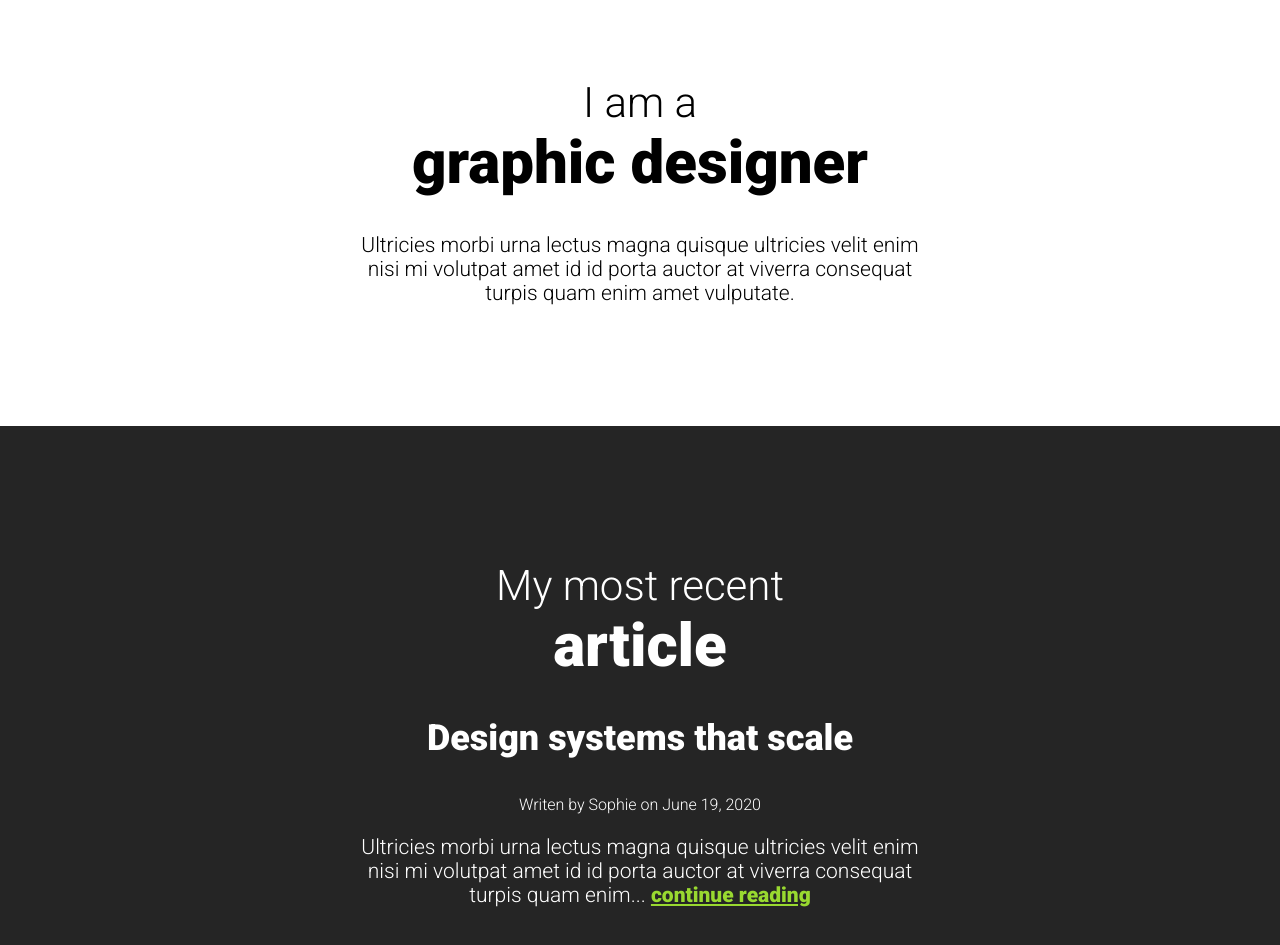
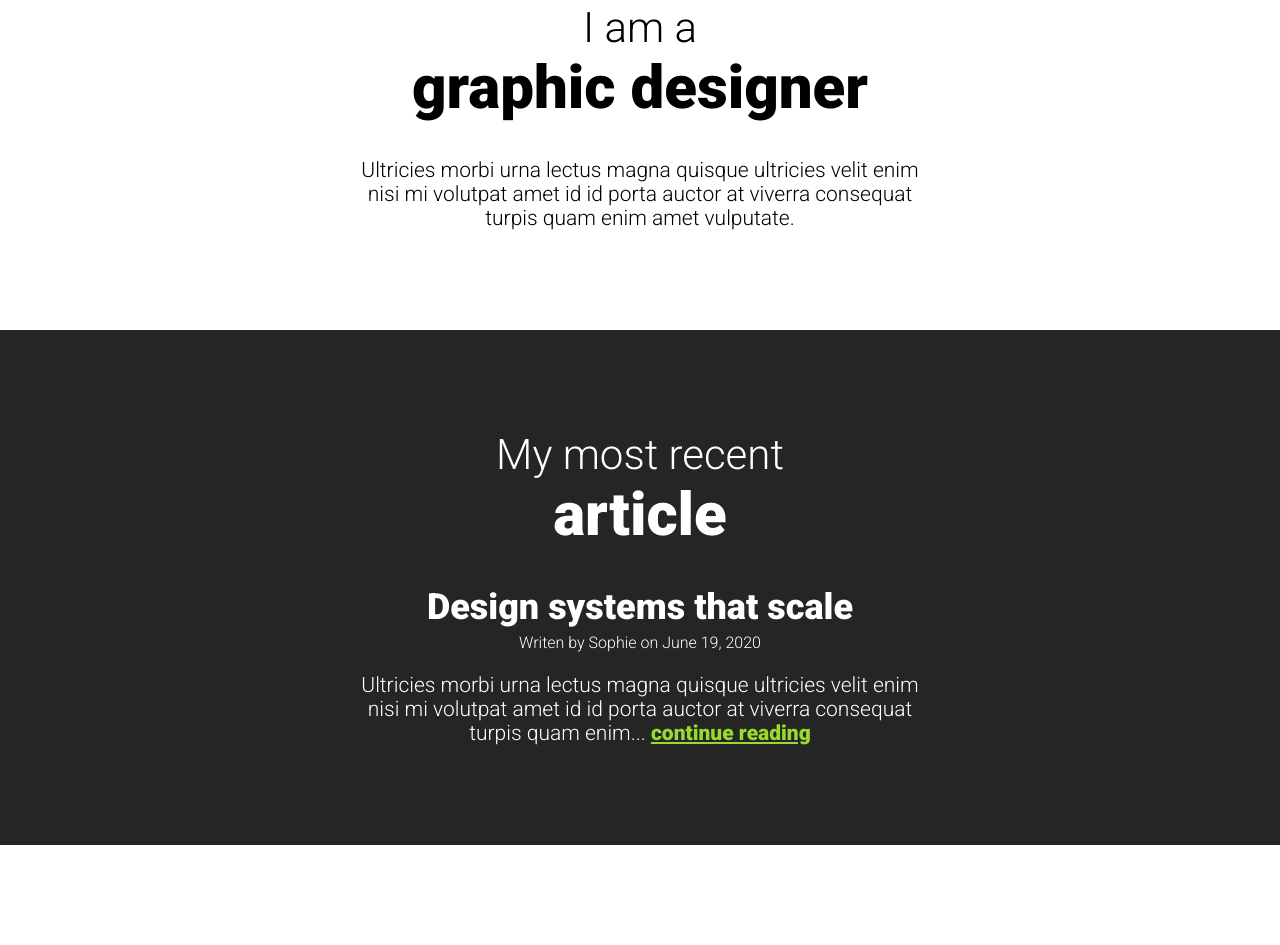
Before and after one commit to ChathurikaDissanayaka/Essential-CSS-concepts, a website built with Vite: page CSS challenges/Setting up the layout/index.html in a window 1280 px wide. Shown: the part 807-1752 px from the top of the page. After the commit the page ends 1652 px from the top, so only its background shows below. Built offline with nearby package versions, Linux system fonts and the light colour scheme.

Commit message:
Add changes

```diff
--- a/CSS challenges/Setting up the layout/style.css
+++ b/CSS challenges/Setting up the layout/style.css
@@ -16,10 +16,12 @@ h2{
 h1,
 h2{
     font-weight: 300;
+    margin-top: 0;
 }
 
 h3{
     font-size: 36px;
+    margin-bottom: 0;
 }
 
 a{
@@ -46,6 +48,10 @@ h2 span{
     display: block;
 }
 
+p{
+    margin-bottom: 0;
+}
+
 header,
 section{
     padding: 100px 0;
@@ -63,4 +69,5 @@ section{
 
 .small{
     font-size: 16px;
+    margin-top: 5px;
 }
```
